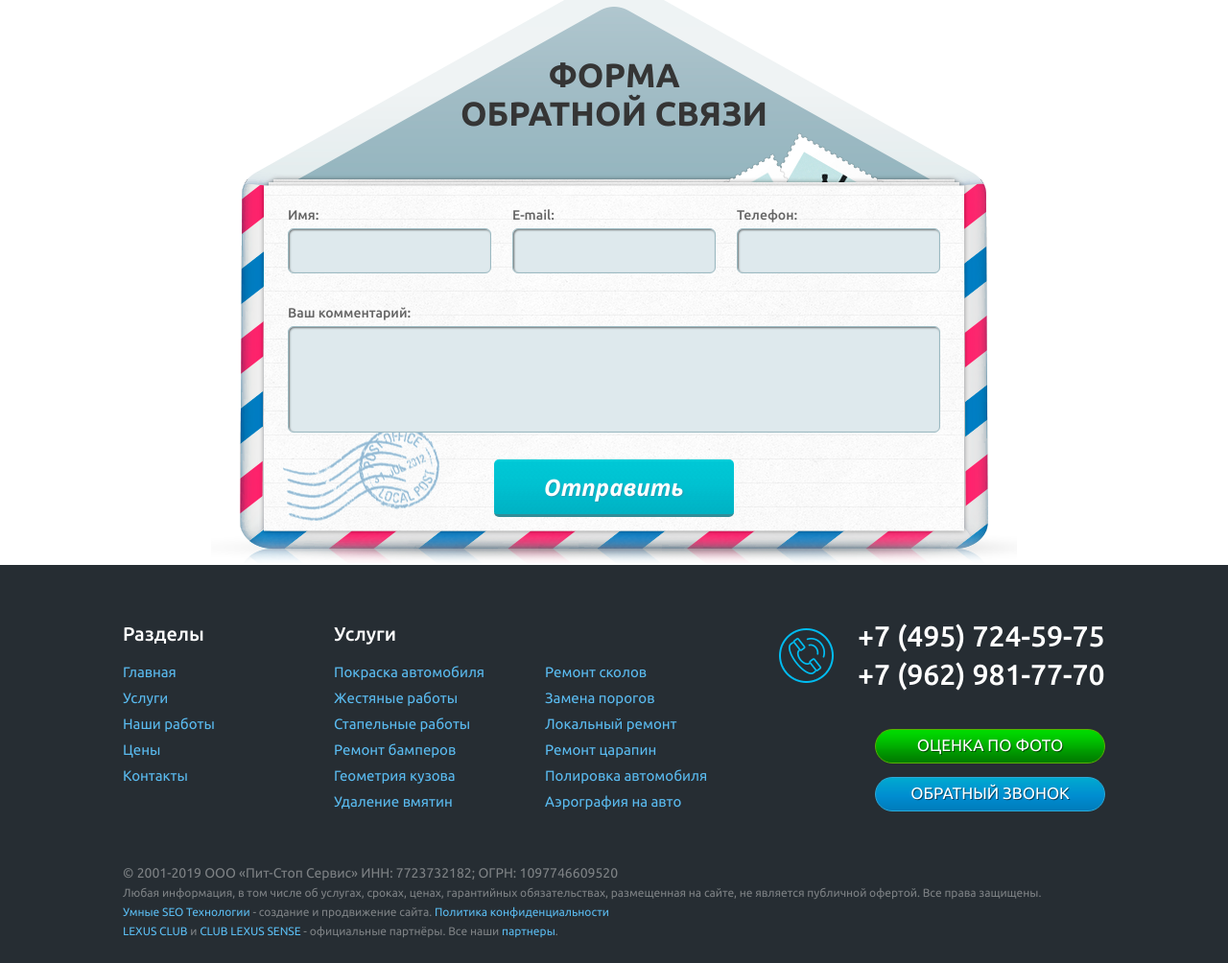
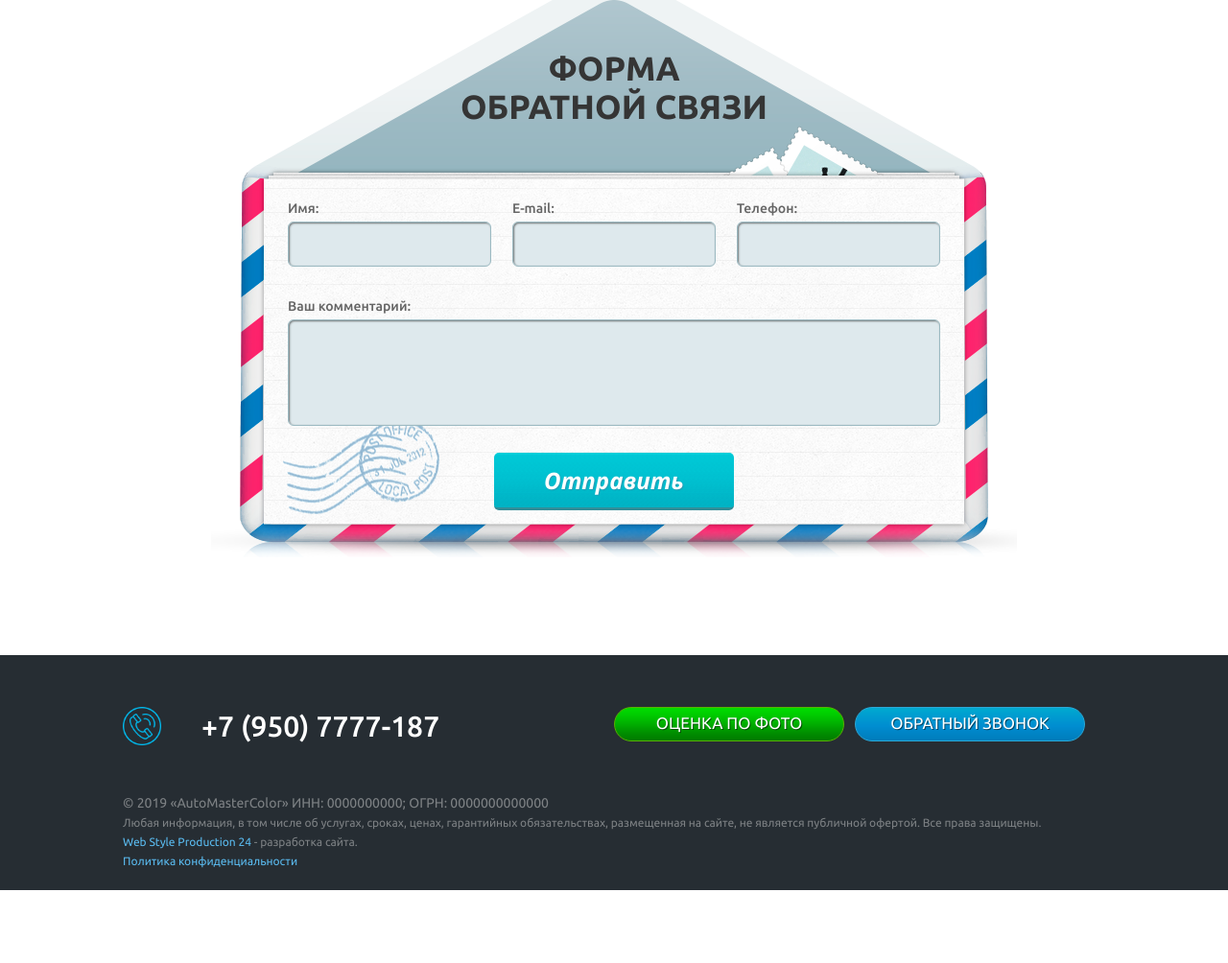
Before and after one commit to WebStyleProduction24/automastercolor, a plain HTML site: page index.html in a window 1280 px wide. Shown: the part 1701-2705 px from the top of the page at 96% size. After the commit the page ends 2629 px from the top, so only its background shows below. Drawn offline with Linux system fonts and the light colour scheme.

Commit message:
Update 2019/03/21 01:04 +3GMT
Изменены ссылки на номера телефонов
Отредактирован Footer

```diff
--- a/index.html
+++ b/index.html
@@ -380,8 +380,7 @@
 						<p>Всего 500 метров от ТТК (между проспектом Андропова и Волгоградским проспектом)</p>
 						<p>Мы работаем ежедневно без выходных и праздничных дней с 9-00 до 20-00</p>
 					</div>
-					<div class="phone">+7 (495) 724-59-75<br>
-					+7 (962) 981-77-70</div>
+					<a href="tel:+79507777187"><div class="phone">+7 (950) 7777-187</div></a>
 				</div>
 				<div class="clear">
 				</div>
@@ -434,60 +433,20 @@
 
 	<div id="footer">
 		<div class="content">
-			<div class="footer_menu_block">
-				<h2>Разделы</h2>
-				<div class="menu-glavnoe-menyu-container">
-					<ul id="menu-glavnoe-menyu-1" class="menu">
-						<li class="menu-item menu-item-type-post_type menu-item-object-page menu-item-32"><a href="http://pitstopcolor.ru/">Главная</a></li>
-						<li class="menu-item menu-item-type-post_type menu-item-object-page menu-item-29"><a href="http://pitstopcolor.ru/service/">Услуги</a></li>
-						<li class="menu-item menu-item-type-custom menu-item-object-custom menu-item-181"><a href="http://pitstopcolor.ru/works/?source=menu">Наши работы</a></li>
-						<li class="menu-item menu-item-type-post_type menu-item-object-page menu-item-28"><a href="http://pitstopcolor.ru/pricelist/">Цены</a></li>
-						<li class="menu-item menu-item-type-post_type menu-item-object-page current-menu-item page_item page-item-11 current_page_item menu-item-31"><a title="Контакты" href="http://pitstopcolor.ru/contact/">Контакты</a></li>
-					</ul>
-				</div>
-			</div>
-			<div class="footer_menu_block">
-				<h2>Услуги</h2>
-				<div class="menu-uslugi-1-container">
-					<ul id="menu-uslugi-1" class="menu">
-						<li id="menu-item-220" class="menu-item menu-item-type-post_type menu-item-object-page menu-item-220"><a href="http://pitstopcolor.ru/pokraska/">Покраска автомобиля</a></li>
-						<li id="menu-item-170" class="menu-item menu-item-type-post_type menu-item-object-page menu-item-170"><a href="http://pitstopcolor.ru/zhestyanye-raboty/">Жестяные работы</a></li>
-						<li id="menu-item-164" class="menu-item menu-item-type-post_type menu-item-object-page menu-item-164"><a href="http://pitstopcolor.ru/stapelnye-raboty/">Стапельные работы</a></li>
-						<li id="menu-item-221" class="menu-item menu-item-type-post_type menu-item-object-page menu-item-221"><a href="http://pitstopcolor.ru/remont-bamperov/">Ремонт бамперов</a></li>
-						<li id="menu-item-222" class="menu-item menu-item-type-post_type menu-item-object-page menu-item-222"><a href="http://pitstopcolor.ru/geometriya-kuzova/">Геометрия кузова</a></li>
-						<li id="menu-item-223" class="menu-item menu-item-type-post_type menu-item-object-page menu-item-223"><a href="http://pitstopcolor.ru/remont-udalenie-vmyatin-bez-pokraski/">Удаление вмятин</a></li>
-					</ul>
-				</div>
-			</div>
-			<div class="footer_menu_block">
-				<h2 style="opacity: 0;"> 1</h2>
-				<div class="menu-uslugi-2-container">
-					<ul id="menu-uslugi-2" class="menu">
-						<li id="menu-item-224" class="menu-item menu-item-type-post_type menu-item-object-page menu-item-224"><a href="http://pitstopcolor.ru/remont-skolov/">Ремонт сколов</a></li>
-						<li id="menu-item-225" class="menu-item menu-item-type-post_type menu-item-object-page menu-item-225"><a href="http://pitstopcolor.ru/zamena-porogov/">Замена порогов</a></li>
-						<li id="menu-item-226" class="menu-item menu-item-type-post_type menu-item-object-page menu-item-226"><a href="http://pitstopcolor.ru/lokalnyj-remont/">Локальный ремонт</a></li>
-						<li id="menu-item-227" class="menu-item menu-item-type-post_type menu-item-object-page menu-item-227"><a href="http://pitstopcolor.ru/remont-carapin/">Ремонт царапин</a></li>
-						<li id="menu-item-228" class="menu-item menu-item-type-post_type menu-item-object-page menu-item-228"><a href="http://pitstopcolor.ru/polirovka-avtomobilya/">Полировка автомобиля</a></li>
-						<li id="menu-item-3154" class="menu-item menu-item-type-post_type menu-item-object-page menu-item-3154"><a href="http://pitstopcolor.ru/aerografiya-na-avto/">Аэрография на авто</a></li>
-					</ul>
-				</div>
-			</div>
 			<div class="footer_contact">
-				<div class="footer_phone">
-					+7 (495) 724-59-75<br>+7 (962) 981-77-70
-				</div>
+				<a href="tel:+79507777187"><div class="footer_phone">+7 (950) 7777-187</div></a>
 				<div class="links">
-					<a href="popup_photov2" onclick="yaCounter27877059.reachGoal('button'); return true;" class="foto popup_open" rel="nofollow">оценка по фото</a>
+					<a href="popup_photov2" class="foto popup_open" rel="nofollow">оценка по фото</a>
 					<a href="popup_zvon" class="ozen popup_open" rel="nofollow">Обратный звонок</a>
 				</div>
 			</div>
 			<div class="clear">
 			</div>
-			<div class="copy">© 2001-2019 ООО «Пит-Стоп Сервис» ИНН: 7723732182; ОГРН: 1097746609520<br>
+			<div class="copy">© 2019 «AutoMasterColor» ИНН: 0000000000; ОГРН: 0000000000000<br>
 				<span style="font-size:12px">
 					Любая информация, в том числе об услугах, сроках, ценах, гарантийных обязательствах, размещенная на сайте, не является публичной офертой. Все права защищены.<br>
-					<a href="http://smartseotech.ru/" rel="nofollow" target="_blank" style="color: #5ABBF0">Умные SEO Технологии</a> - создание и продвижение сайта. <a href="/wp-content/uploads/2017/06/privacy.pdf" style="color: #5ABBF0" target="_blank">Политика конфиденциальности</a><br>
-					<a href="http://club-lexus.ru/" rel="nofollow" target="_blank" style="color: #5ABBF0">LEXUS CLUB</a> и <a href="http://lexus-sense.ru" rel="nofollow" target="_blank" style="color: #5ABBF0">CLUB LEXUS SENSE</a> - официальные партнёры. Все наши <a href="/partners/" rel="nofollow" target="_blank" style="color: #5ABBF0">партнеры</a>.
+					<a href="https://wsp24.ru/" rel="nofollow" target="_blank" style="color: #5ABBF0">Web Style Production 24</a> - разработка сайта.<br>
+					<a href="/wp-content/uploads/2017/06/privacy.pdf" style="color: #5ABBF0" target="_blank">Политика конфиденциальности</a><br>
 				</span>
 			</div>
 		</div>
```
Also changed, not shown: style.css.
